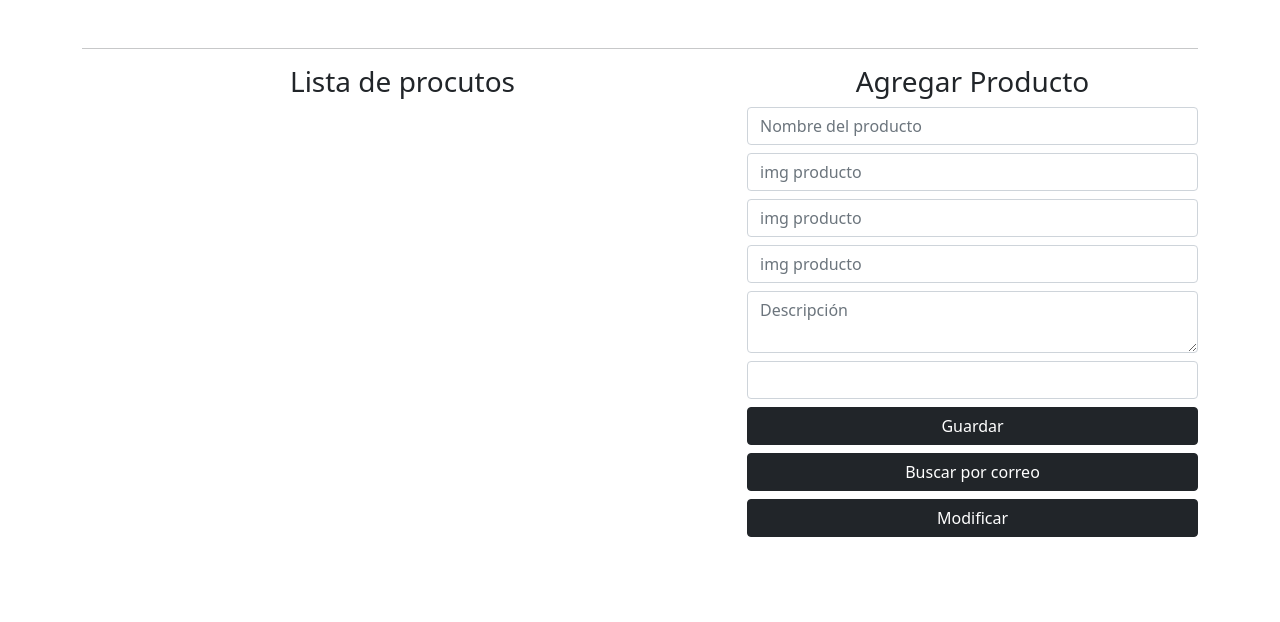
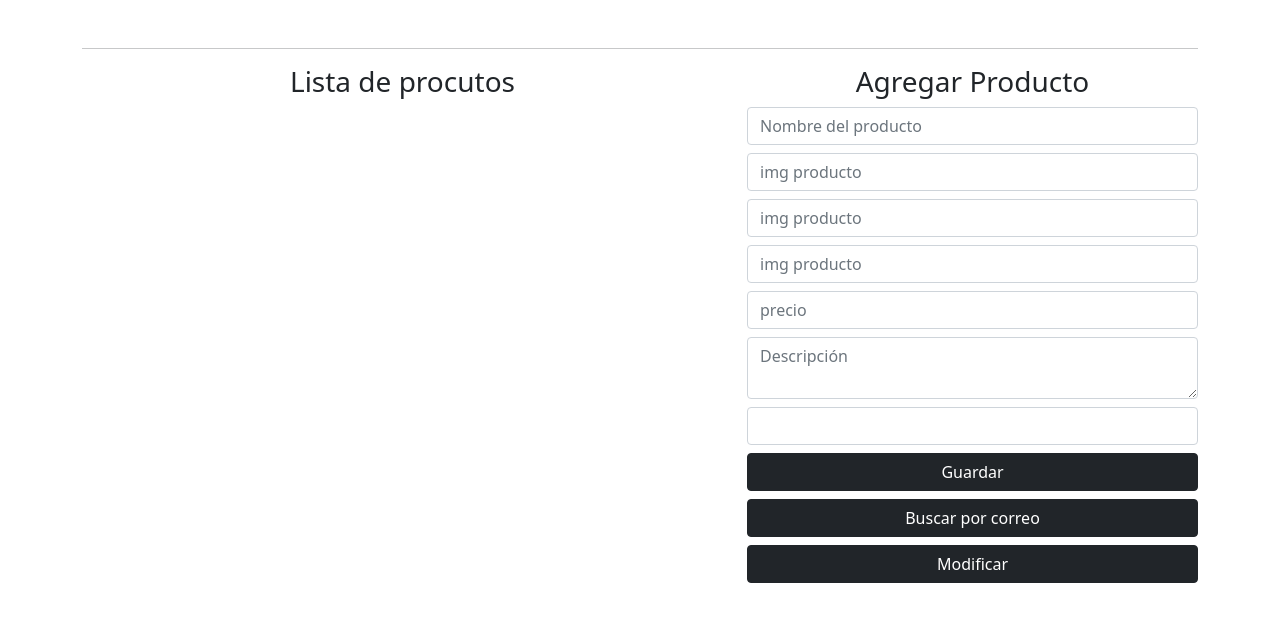
Before and after one commit to JDavidcor23/principe_freco, a plain HTML site: page formulario.html in a window 1280 px wide. Drawn offline with nearby package versions, Linux system fonts and the light colour scheme; no server answers.

Commit message:
input numerno

```diff
--- a/formulario.html
+++ b/formulario.html
@@ -35,6 +35,8 @@
                         placeholder="img producto" required/>
                     <input id="img3" type="text" class="form-control mt-2" name="img1" autoComplete="off"
                         placeholder="img producto" required/>
+                    <input id="precio" type="number" class="form-control mt-2" name="precio" autoComplete="off"
+                        placeholder="precio" required/>
 
                     <textarea id="inputDescripcion" class="form-control mt-2" autoComplete="off" name="descripcion" placeholder="Descripción" required></textarea>
 
--- a/javascript/formulario.js
+++ b/javascript/formulario.js
@@ -16,7 +16,6 @@ const getUser = async () =>{
             </button>
         </li>
         `
-
     })
 }
 window.addEventListener('DOMContentLoaded', getUser)
```
